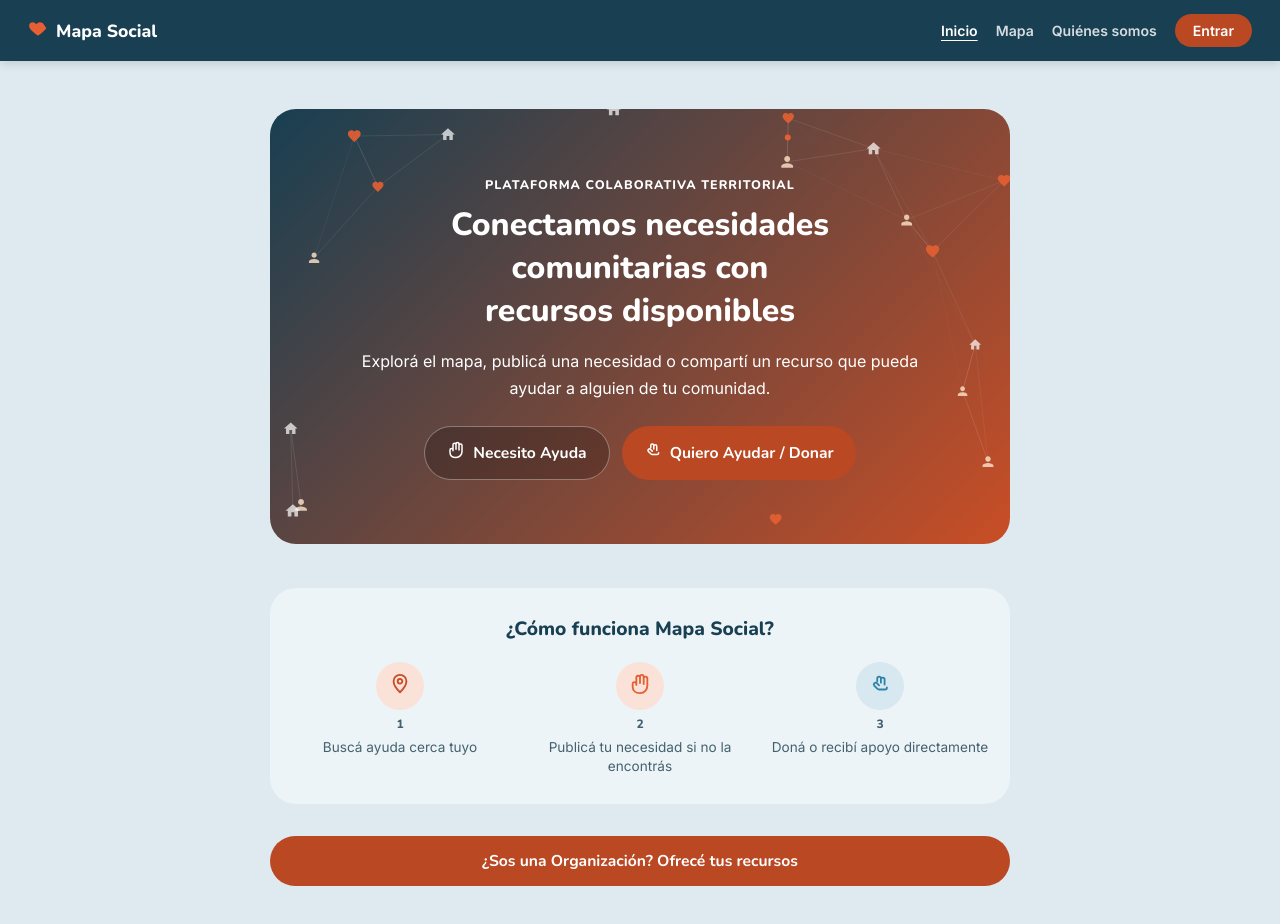
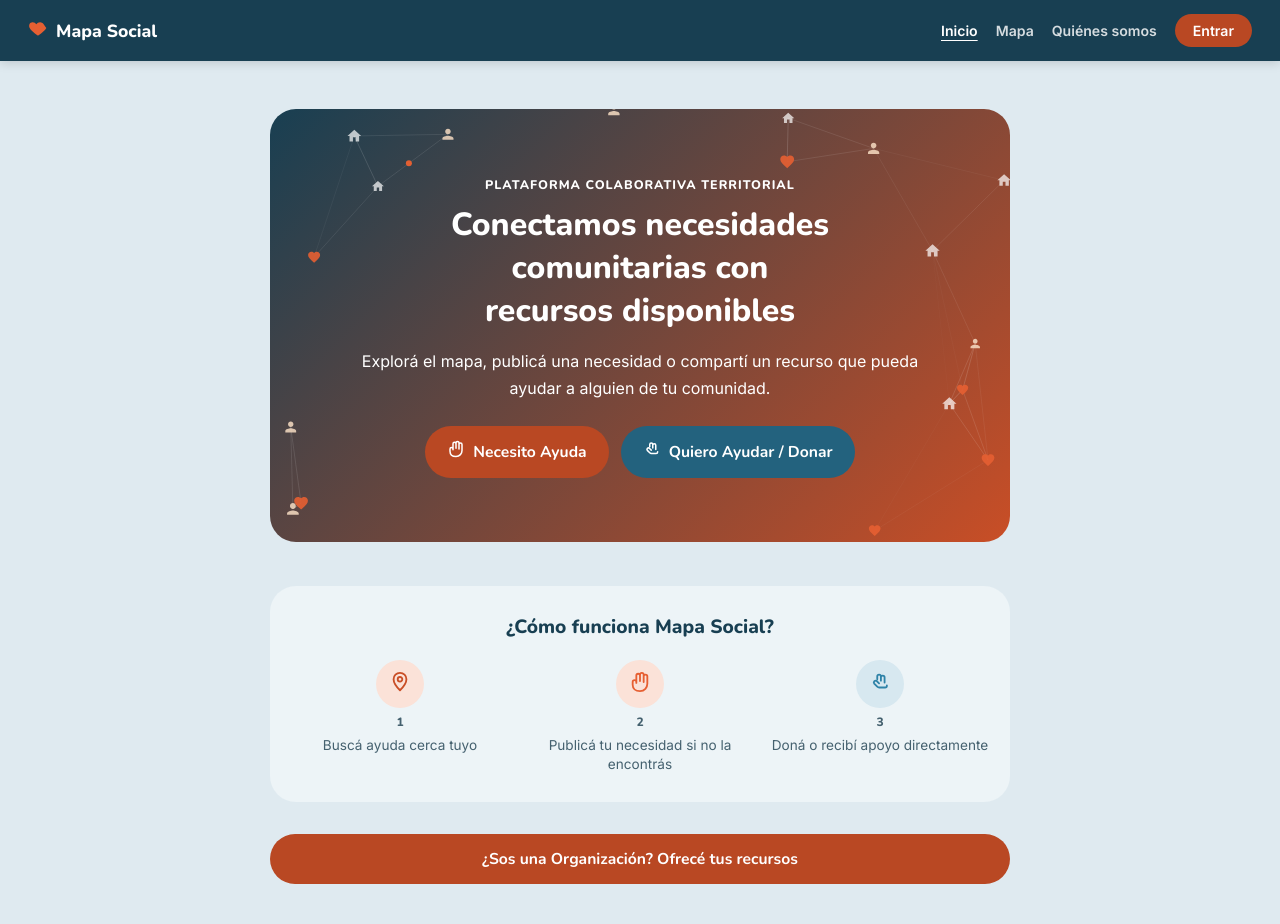
Before and after one commit to danrose222/mapa-social, an Angular app in the folder frontend/: page / in a window 1280 px wide. Shown: the top 924 px of the page. Built offline with nearby package versions, Linux system fonts and the light colour scheme.

Commit message:
fix(landing): igualar el peso visual de necesito ayuda y quiero donar

```diff
--- a/frontend/src/app/pages/inicio/inicio.component.html
+++ b/frontend/src/app/pages/inicio/inicio.component.html
@@ -17,7 +17,7 @@
       </p>
 
       <div class="inicio__cta-row">
-        <a routerLink="/mapa" [queryParams]="{ type: 'need' }" class="btn btn--ghost">
+        <a routerLink="/mapa" [queryParams]="{ type: 'need' }" class="btn btn--cta-ayuda">
           <app-icon name="hands" [size]="18" />
           Necesito Ayuda
         </a>
--- a/frontend/src/app/pages/inicio/inicio.component.scss
+++ b/frontend/src/app/pages/inicio/inicio.component.scss
@@ -75,32 +75,31 @@
     outline-color: #fff;
   }
 
-  // .btn--ghost global usa texto var(--ink) (oscuro) pensado para tarjetas
-  // claras -- sobre el fondo oscuro del hero queda ilegible, así que acá
-  // se pisa con una variante clara/translúcida. El overlay es NEGRO (no
-  // blanco): uno blanco sobre la esquina --brand-dark del gradiente
-  // aclara demasiado el naranja de fondo y el texto blanco queda en
-  // 3.9:1 (hover 3.4:1), por debajo de AA. Oscurecer en cambio sube el
-  // contraste sin importar en qué punto del gradiente caiga el botón.
-  .btn--ghost {
-    background: rgb(0 0 0 / 22%);
-    color: #fff;
-    border-color: rgb(255 255 255 / 35%);
-
-    &:hover:not(:disabled) {
-      background: rgb(0 0 0 / 32%);
-    }
-  }
-
-  // Naranja sólido para "Quiero Ayudar / Donar": --brand (#e65f32) da
-  // 3.47:1 con texto blanco, por debajo de AA. Este tono (un escalón más
-  // oscuro que --brand-dark) da 5.2:1 en reposo y 6:1 en hover, sin
-  // tocar el token --brand global usado en el resto de la app.
-  .btn--cta-donar {
+  // "Necesito Ayuda" y "Quiero Ayudar / Donar" tienen que sentirse igual de
+  // accesibles -- antes uno era outline (btn--ghost) y el otro relleno, lo
+  // que jerarquizaba uno sobre el otro sin querer. Ahora los dos son
+  // sólidos, con el mismo naranja/teal que ya usa el resto de la app para
+  // necesidad/recurso (mapa, chips, "cómo funciona").
+  //
+  // Naranja: --brand (#e65f32) da 3.47:1 con texto blanco, por debajo de
+  // AA. Este tono (un escalón más oscuro que --brand-dark) da 5.2:1 en
+  // reposo y 6:1 en hover, sin tocar el token --brand global.
+  .btn--cta-ayuda {
     background: #b94823;
 
     &:hover:not(:disabled) {
       background: #a94220;
+    }
+  }
+
+  // Teal: --help-color-text ya es la variante de --help-color pensada para
+  // texto/fondos sólidos (6.73:1 con blanco, ver styles.scss) -- se
+  // reutiliza acá tal cual, con un tono más oscuro propio para el hover.
+  .btn--cta-donar {
+    background: var(--help-color-text);
+
+    &:hover:not(:disabled) {
+      background: #1f566f;
     }
   }
 }
```
